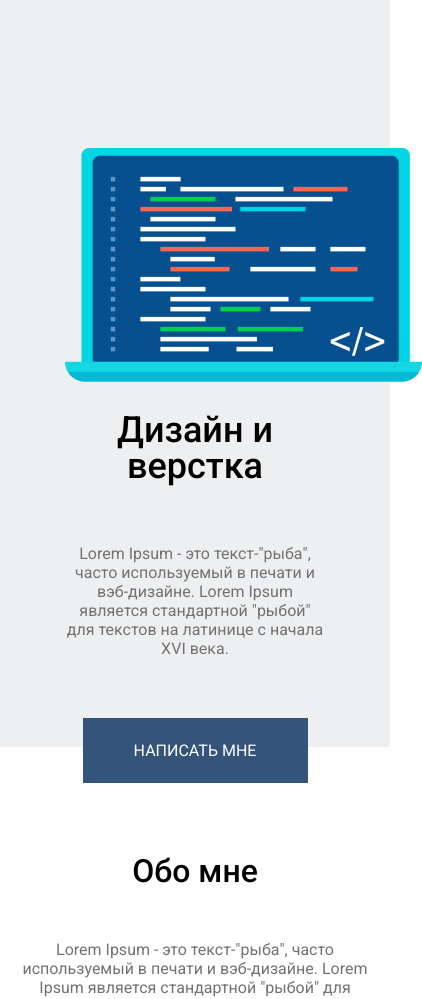
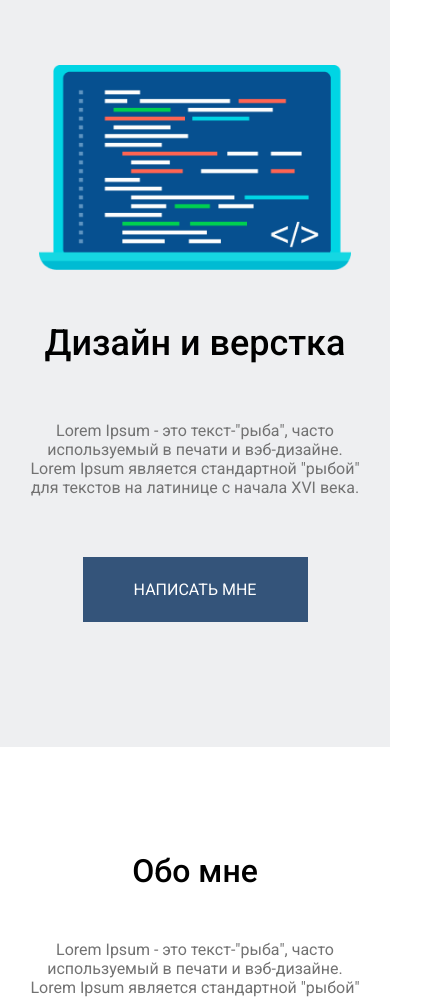
Before and after one commit to antvershinin/layout, a plain HTML site: page index.html in a window 390 px wide. Shown: the part 97-1096 px from the top of the page, 422 px wide, since content can reach past the window. Drawn offline with Linux system fonts and the light colour scheme.

Commit message:
Doing adaptive

```diff
--- a/index.html
+++ b/index.html
@@ -31,7 +31,9 @@
               </nav>
             </div>
             <div class="header__info">
-              <img class="header__frame" src="image/Frame.png" />
+              <div class="header__frame">
+                <img class="frame__image" src="image/Frame.png" />
+              </div>
               <div class="header__description">
                 <span class="header__title">Дизайн и верстка</span>
                 <p class="header__text">
--- a/style.css
+++ b/style.css
@@ -70,17 +70,22 @@
   justify-content: space-between;
   align-items: center;
   margin-top: 140px;
-  margin-left: 65px;
-  margin-right: 65px;
+  margin-left: auto;
+  column-gap: 130px;
 }
 
 .header__frame {
   max-width: 357px;
   max-height: 233.7px;
-  margin-right: 131px;
+}
+
+.frame__image {
+  width: 100%;
+  height: 100%;
 }
 
 .header__description {
+  max-width: 540px;
   display: flex;
   flex-direction: column;
   justify-content: space-between;
@@ -118,14 +123,14 @@
 .about__content {
   display: flex;
   flex-direction: column;
-  align-items: center;
+  margin: auto;
   margin-top: 105px;
   margin-bottom: 105px;
   row-gap: 50px;
+  max-width: 540px;
 }
 
 .about__title {
-  font-family: Roboto;
   font-size: 32px;
   font-weight: 500;
   line-height: 38px;
@@ -156,7 +161,6 @@
 
 .numbers__row {
   display: flex;
-  justify-content: center;
   column-gap: 49px;
 }
 
@@ -177,6 +181,7 @@
   flex-direction: column;
   justify-content: flex-start;
   row-gap: 50px;
+  max-width: 445px;
 }
 
 .abilities__list {
@@ -209,6 +214,7 @@
   margin-top: 20px;
   height: 4px;
   width: 445px;
+  max-width: 445px;
   border-radius: 0px;
   background: linear-gradient(to right, #34547a 78%, #c4c4c4 22%);
 }
@@ -226,7 +232,6 @@
 .video__content {
   display: flex;
   flex-direction: column;
-  align-items: center;
   margin: 100px auto;
   row-gap: 57px;
 }
@@ -425,23 +430,31 @@
 }
 
 @media (max-width: 1279px) {
+  * {
+    margin: 0;
+  }
+
   .menu {
     display: none;
   }
 
+  .header__logo {
+    margin-bottom: 67px;
+  }
+
+  .header__frame {
+    margin: auto 39px;
+    margin-bottom: 51px;
+  }
+
   .header__info {
     flex-direction: column;
-    align-items: center;
+    margin: 0;
   }
 
   .header__description {
     align-items: center;
-  }
-
-  .header__frame {
-    margin: auto;
-    margin-bottom: 30px;
-    margin-top: 10px;
+    margin: auto 27px;
   }
 
   .header__title {
@@ -461,8 +474,8 @@
   }
 
   .about__content {
-    margin-left: 5%;
-    margin-right: 5%;
+    margin-left: 26px;
+    margin-right: 26px;
   }
 
   .about__text {
@@ -471,17 +484,18 @@
 
   .numbers__content {
     flex-direction: column;
-    margin: 10% auto;
+    align-items: center;
+    margin: 74px 19px;
   }
 
-  .numbers__row {
-    justify-content: space-around;
-    margin-left: 20px;
+  .skills__abilities {
+    display: none;
   }
 
   .skills__content {
     flex-direction: column-reverse;
     row-gap: 98px;
+    margin: auto 18px;
   }
 
   .skills__image {
```
